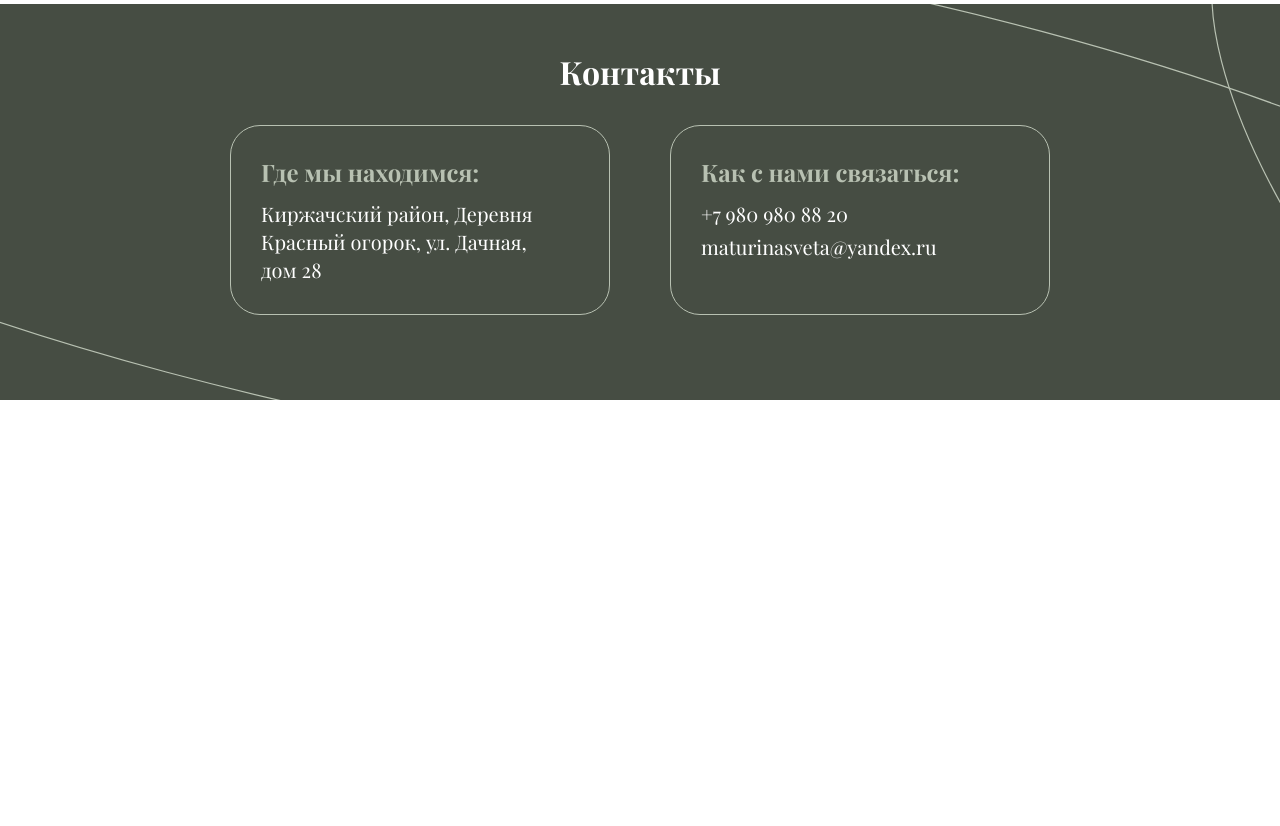
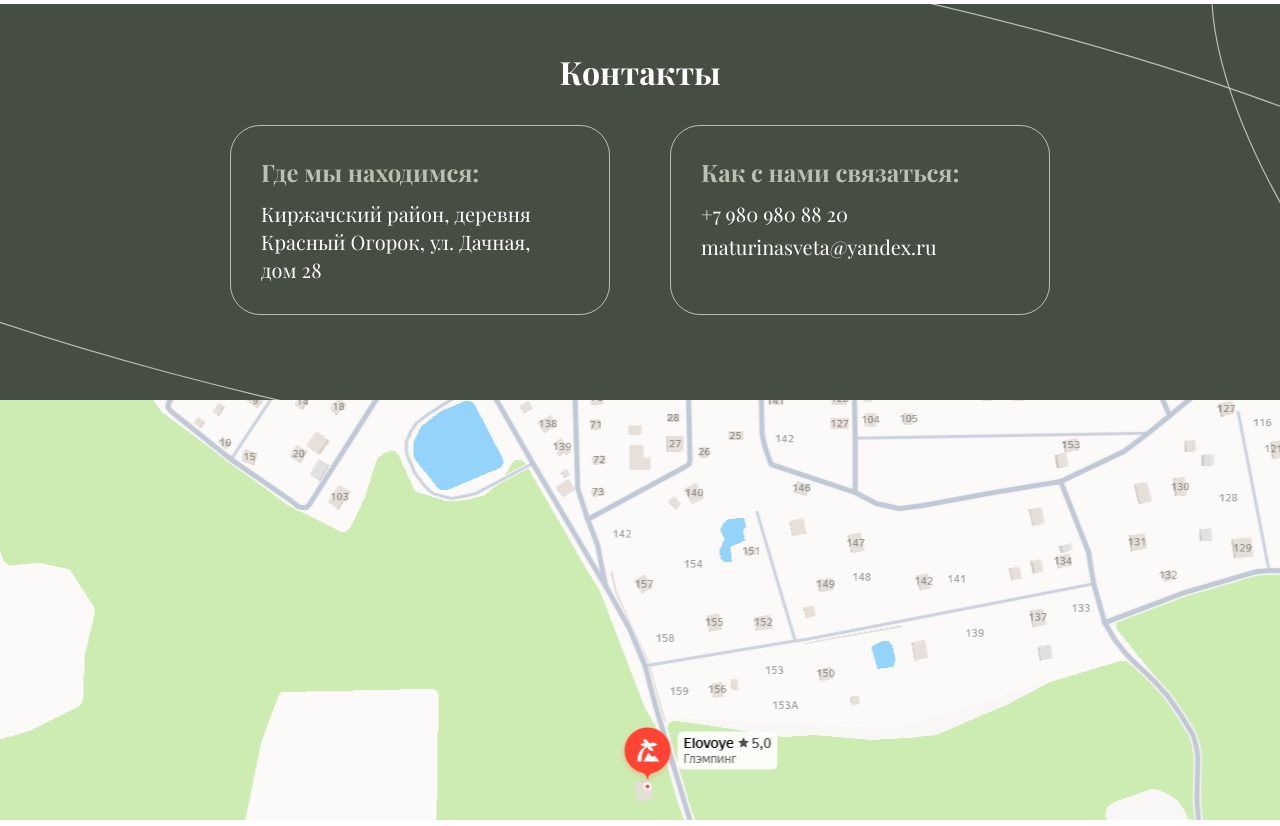
Before and after one commit to EkaterinaOdints/elovoye, a website built with Vite: page src/index.html in a window 1280 px wide. Shown: the part 4905-5731 px from the top of the page. Before the commit the page ends 5305 px from the top, so only its background shows below. Built offline with nearby package versions, Linux system fonts and the light colour scheme; files whose address does not match are found by name.

Commit message:
add Contacts

```diff
--- a/src/index.html
+++ b/src/index.html
@@ -472,13 +472,14 @@
         </div>
       </section>
       <section class="contacts">
+        <div class="contacts__info">
           <div class="container">
             <div class="contacts__wrapper">
               <h2 class="contacts__title title">Контакты</h2>
               <div class="contacts__list">
                 <div class="contacts__item contact">
                   <h3 class="contact__title">Где мы находимся:</h3>
-                <p class="contact__text">Киржачский район, Деревня Красный огорок, ул. Дачная, дом&nbsp;28</p>
+                  <p class="contact__text">Киржачский район, деревня Красный Огорок, ул. Дачная, дом&nbsp;28</p>
                 </div>
                 <div class="contacts__item contact">
                   <h3 class="contact__title">Как с нами связаться:</h3>
@@ -490,6 +491,12 @@
               </div>
             </div>
           </div>
+        </div>
+        <div class="contacts__map map">
+          <div class="map__wrapper">
+            <iframe src="https://yandex.ru/map-widget/v1/org/elovoye/178514130350/?ll=38.703115%2C56.012345&z=17" width="1440" height="420" frameborder="0" allowfullscreen="true"></iframe>
+          </div>
+        </div>
       </section>
     </main>
     <footer></footer>
--- a/src/styles/blocks/_contacts.scss
+++ b/src/styles/blocks/_contacts.scss
@@ -1,6 +1,10 @@
 @use "../common/variables" as *;
 
 .contacts {
+  display: flex;
+  flex-direction: column;
+
+  &__info {
     position: relative;
     background-color: $color-primary-darker;
     color: $color-default-white;
@@ -21,6 +25,7 @@
       background-repeat: no-repeat;
       background-position: center;
       background-size: cover;
+    }
   }
 
   &__wrapper {
@@ -46,10 +51,12 @@
   }
 
   @media (max-width: 1024px) {
+    &__info {
       padding: 30px 0;
 
       &::before {
         content: none;
+      }
     }
 
     &__list {
--- /dev/null
+++ b/src/styles/blocks/_map.scss
@@ -0,0 +1,20 @@
+.map {
+  &__wrapper {
+    width: 100%;
+    height: 420px;
+    background-image: url("../../img/map/map.png");
+    background-repeat: no-repeat;
+    background-position: center;
+  }
+
+  &__wrapper iframe {
+    width: 100%;
+    height: 100%;
+  }
+
+  @media (max-width: 1024px) {
+    &__wrapper {
+      height: 310px;
+    }
+  }
+}
--- a/src/styles/styles.scss
+++ b/src/styles/styles.scss
@@ -14,3 +14,4 @@
 @use "./blocks/activity";
 @use "./blocks/contacts";
 @use "./blocks/contact";
+@use "./blocks/map";
```
Also changed, not shown: src/img/map/map.png (added). Lines whose indentation alone changed are shown as unchanged.
